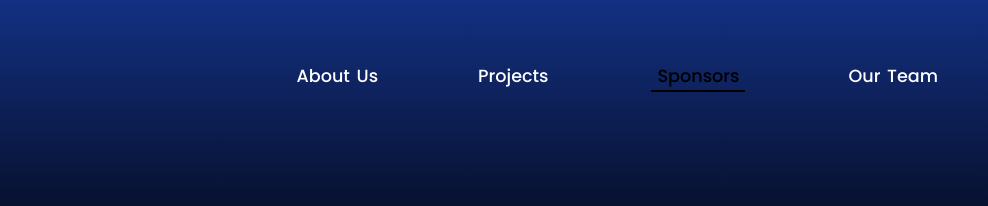
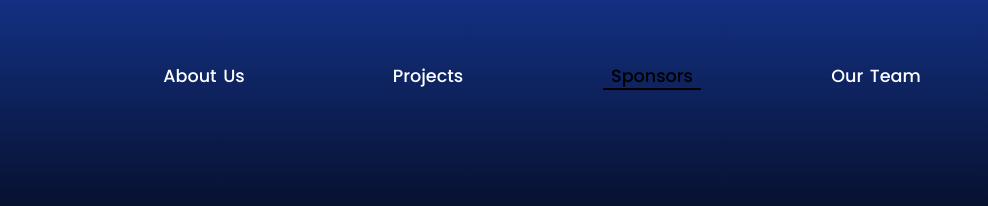
Before and after one commit to azaman24/Project90-Website-Revamp, a plain HTML site: page page/sponsors.html in a window 1280 px wide. Shown: the top 206 px of the page, 292-1280 px from the left. Drawn offline with nearby package versions, Linux system fonts and the light colour scheme.

Commit message:
updated sponsors page

```diff
--- a/layout/navigation-menu.css
+++ b/layout/navigation-menu.css
@@ -73,15 +73,28 @@ header {
 	}
 }
 
+.navigation-list {
+	width: 70%;
+}
+
+.navigation-list-items {
+	display: flex;
+	justify-content: space-around;
+	list-style: none;
+	padding: 0;
+	color: transparent;
+}
+
+
 .navigation-list-items li {
-	color: transparent;
+	flex: 1;
+	text-align: center;
 }
 
 .navigation-list-items a {
 	color: var(--Text);
 	text-decoration: none;
 	font-weight: var(--Bold);
-	margin: 0 50px;
 	transition: all 0.5s ease;
 }
 
@@ -131,10 +144,13 @@ header {
 		transform: translateX(0);
 	}
 
+	.navigation-list-items li {
+		margin: 20px 0;
+	}
+
 	.navigation-list-items a {
 		display: block;
 		transition: all 0.5s ease;
-		padding: 1rem 1rem 1rem 1rem;
 		font-size: 1.2rem;
 		margin: 0px;
 	}
@@ -205,7 +221,7 @@ header {
 }
 
 .social-contacts {
-	margin-top: 20px;
+	margin-top: 30px;
 	justify-content: center;
 	flex-direction: column;
 }
--- a/layout/sponsors.css
+++ b/layout/sponsors.css
@@ -31,15 +31,14 @@
 .navigation-list-items a.active {
 	color: black;
 	text-decoration: none;
-	padding-left: 9px;
-	padding-right: 9px;
+	padding-bottom: 0px;
+	padding-left: 11px;
+	padding-right: 11px;
 	box-shadow: 0px 5px 0px -3px black;
-	display: inline-block;
 }
 
 .navigation-list-items a.active:hover {
 	color: black;
-	cursor: default;
 }
 
 .intro-outer-box {
--- a/layout/team.css
+++ b/layout/team.css
@@ -1,15 +1,14 @@
 .navigation-list-items a.active {
 	color: black;
 	text-decoration: none;
-	padding-left: 9px;
-	padding-right: 9px;
+	padding-bottom: 0px;
+	padding-left: 11px;
+	padding-right: 11px;
 	box-shadow: 0px 5px 0px -3px black;
-	display: inline-block;
 }
 
 .navigation-list-items a.active:hover {
 	color: black;
-	cursor: default;
 }
 
 section {
--- a/page/sponsors.html
+++ b/page/sponsors.html
@@ -134,7 +134,7 @@
 								href="https://www.linkedin.com/company/project-90-ucalgary/mycompany/"
 							>
 								<svg
-									class="socials1"
+									class="socials"
 									xmlns="http://www.w3.org/2000/svg"
 									viewBox="0 0 300 300"
 									width="12.5%"
@@ -152,7 +152,7 @@
 										</linearGradient>
 									</defs>
 									<path
-										fill="url(#iconGradient)"
+										fill="url(#iconGradient1)"
 										d="M256.48,25H43.45c-10.19,0-18.45,8.07-18.45,18.01v213.95c0,9.95,8.27,18.04,18.45,18.04h213.03c10.19,0,18.52-8.08,18.52-18.04V43.01c0-9.94-8.32-18.01-18.52-18.01ZM99.15,238.03h-37.1v-119.3h37.1v119.3ZM80.6,102.42c-11.89,0-21.49-9.63-21.49-21.51s9.61-21.49,21.49-21.49,21.49,9.63,21.49,21.49-9.63,21.51-21.49,21.51ZM238.02,238.03h-37.04v-58.01c0-13.84-.27-31.64-19.27-31.64s-22.24,15.07-22.24,30.63v59.02h-37.07v-119.31h35.57v16.29h.51c4.95-9.38,17.05-19.27,35.09-19.27,37.52,0,44.45,24.7,44.45,56.84v65.44h0Z"
 									/>
 								</svg>
--- a/script/main.js
+++ b/script/main.js
@@ -126,15 +126,3 @@ document.addEventListener("DOMContentLoaded", function () {
         observer.observe(target);
     }
 });
-
-
-/* prevent the page from redirecting to itself when the current page is clicked in the navigation bar */
-
-document.addEventListener('DOMContentLoaded', (event) => {
-    const activeLink = document.querySelector('.navigation-list-items a.active');
-    if (activeLink) {
-        activeLink.addEventListener('click', (e) => {
-            e.preventDefault(); // Prevents the link action
-        });
-    }
-});
```
Also changed, not shown: page/team.html (+2 -2 lines).
